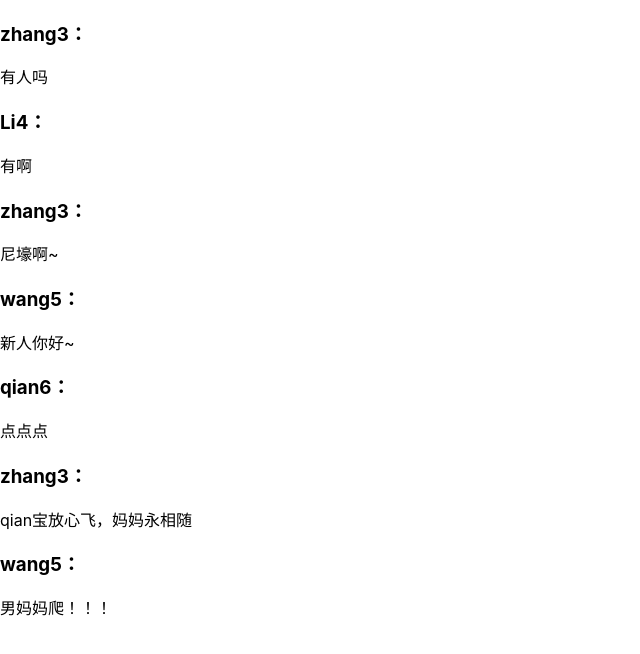
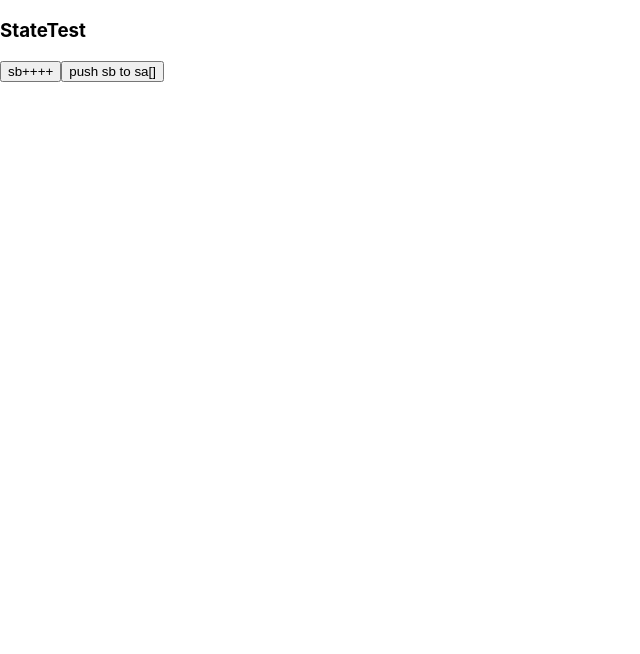
Before and after one commit to NIATAMA/react_review, a React (Create React App) app: page / in a window 1280 px wide. Shown: the top 654 px of the page, without its empty margins (0-640 px from the left). Built offline with nearby package versions, Linux system fonts and the light colour scheme.

Commit message:
state补充

```diff
--- a/src/App.js
+++ b/src/App.js
@@ -2,17 +2,18 @@ import React from 'react';
 import './App.css';
 // comps
 // import SimpleClock from './components/SimpleClock'
-// import StateTest from './components/StateTest'
+import StateTest from './components/StateTest'
 // import ConditionRender from './components/ConditionRender'
-import Lists from './components/Lists'
+// import Lists from './components/Lists'
 
 function App(props) {
   // <SimpleClock />
   // <StateTest />
   // <ConditionRender />
+  // <Lists />
   return (
     <div>
-      <Lists />
+      <StateTest />
     </div>
   );
 }
--- a/src/components/StateTest.jsx
+++ b/src/components/StateTest.jsx
@@ -20,6 +20,7 @@ class StateTest extends React.Component {
         }))
     }
     pushToSa() {
+        console.log(this.setState)
         this.setState((state) => ({
             sa: state.sa.concat(state.sb)
         }))
```
